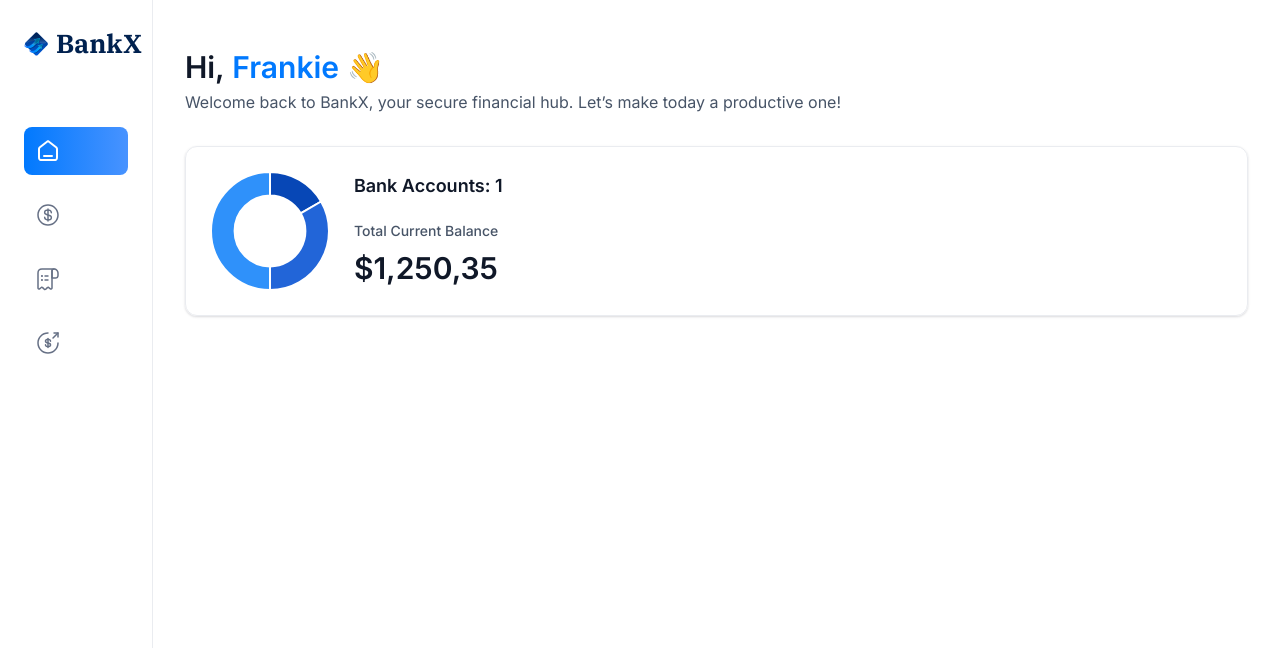
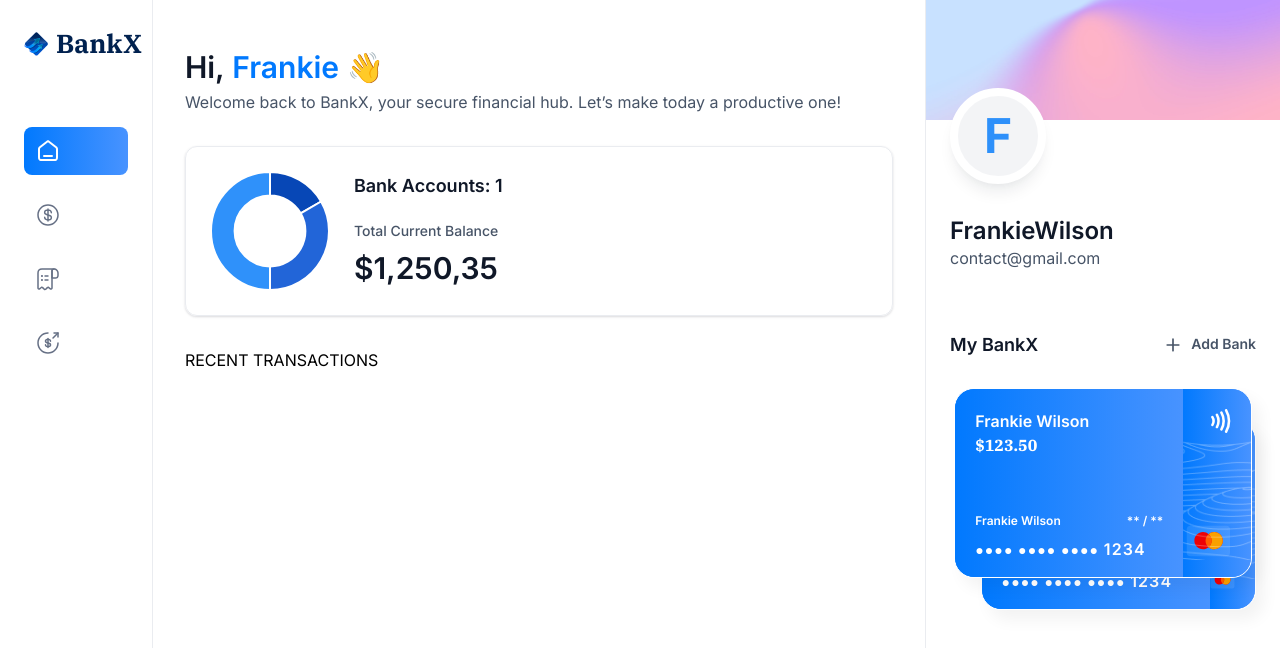
Before and after one commit to realFrankieWilson/bankX, a Next.js app: page / in a window 1280 px wide. Shown: the top 648 px of the page. Built offline with nearby package versions, Linux system fonts and the light colour scheme.

Commit message:
implement the right sidebar and the complete route

```diff
--- /dev/null
+++ b/app/(root)/my-banks/page.tsx
@@ -0,0 +1,9 @@
+import React from 'react'
+
+const Mybanks = () => {
+  return (
+    <div>Mybanks</div>
+  )
+}
+
+export default Mybanks
--- a/app/(root)/page.tsx
+++ b/app/(root)/page.tsx
@@ -1,8 +1,9 @@
 import TotalBalanceBox from '@/components/TotalBalanceBox';
 import HeaderBox from '@/components/HeaderBox';
+import RightSidebar from '@/components/RightSidebar';
 
 const Home = () => {
-    const loggedIn = { firstName: 'Frankie' };
+    const loggedIn = { firstName: 'Frankie', lastName: 'Wilson', email: 'contact@gmail.com' };
 
     return (
         <section className='home'>
@@ -23,7 +24,16 @@ const Home = () => {
                     totalCurrentBalance={1250.35}
                     />
                 </header>
+
+                RECENT TRANSACTIONS
             </div>
+
+            {/* Right Hand Side data */}
+            <RightSidebar
+            user={loggedIn}
+            transactions={[]}
+            banks={[{currentBalance: 123.50}, {currentBalance: 100.10}]}
+            />
         </section>
     )
 }
--- /dev/null
+++ b/app/(root)/payment-transfer/page.tsx
@@ -0,0 +1,9 @@
+import React from 'react'
+
+const Transfer = () => {
+  return (
+    <div>Transfer</div>
+  )
+}
+
+export default Transfer
--- /dev/null
+++ b/app/(root)/transaction-history/page.tsx
@@ -0,0 +1,9 @@
+import React from 'react'
+
+const TransactionHistory = () => {
+  return (
+    <div>TransactionHistory</div>
+  )
+}
+
+export default TransactionHistory
--- /dev/null
+++ b/components/BankCard.tsx
@@ -0,0 +1,67 @@
+import { formatAmount } from '@/lib/utils'
+import Link from 'next/link'
+import Image from 'next/image'
+import React from 'react'
+
+const BankCard = ({ account, userName, showBalance=true }: CreditCardProps) => {
+  return (
+    <div className='flex flex-col'>
+        <Link href="/" className='bank-card'>
+          <div className="bank-card_content">
+            <div>
+              <h1 className="text-16 font-semibold text-white">
+                {account.name || userName}
+              </h1>
+              <p className="font-ibm-plex-serif font-black text-white">
+                {formatAmount(account.currentBalance)}
+              </p>
+            </div>
+
+            <article className="flex flex-col gap-2">
+              <div className="flex justify-between">
+                <h1 className="text-12 font-semibold text-white">
+                  {userName}
+                </h1>
+                <h2 className="text-12 font-semibold text-white">
+                  ** / **
+                </h2>
+              </div>
+              <p className="text-14 font-semibold tracking-[1.1px] text-white">
+                ●●●● ●●●● ●●●● <span className="text-16">
+                  1234
+                </span>
+              </p>
+            </article>
+          </div>
+
+          <div className="bank-card_icon">
+            <Image
+              src="/icons/Paypass.svg"
+              width={20}
+              height={24}
+              alt="pay"
+            />
+            <Image
+              src="/icons/mastercard.svg"
+              width={45}
+              height={32}
+              alt='mastercard'
+              className='ml-5'
+            />
+          </div>
+
+          <Image
+            src="/icons/lines.png"
+            width={316}
+            height={190}
+            alt='lines'
+            className='absolute top-0 left'
+          />
+        </Link>
+
+        {/* COPY Card number */}
+    </div>
+  )
+}
+
+export default BankCard
--- a/components/MobileNav.tsx
+++ b/components/MobileNav.tsx
@@ -11,7 +11,7 @@ import {
   } from "@/components/ui/sheet"
 import { sidebarLinks } from "@/constants"
 import { cn } from "@/lib/utils"
-  import Image from "next/image"
+import Image from "next/image"
 import Link from "next/link"
 import { usePathname } from "next/navigation"
 
--- /dev/null
+++ b/components/RightSidebar.tsx
@@ -0,0 +1,68 @@
+import Image from "next/image"
+import Link from "next/link"
+import React from 'react'
+import BankCard from "./BankCard"
+
+const RightSidebar = ({ user, transactions, banks}: RightSidebarProps) => {
+  return (
+    <aside className="right-sidebar">
+        <section className="flex flex-col pb-8">
+            <div className="profile-banner" />
+            <div className="profile">
+                <div className="profile-img">
+                    <span className='text-5xl font-bold text-blue-500'>{user.firstName[0]}</span>
+                </div>
+
+                <div className="profile-details">
+                    <h1 className="profile-name">{user.firstName}{user.lastName}</h1>
+                    <p className="profile-email">{user.email}</p>
+                </div>
+            </div>
+        </section>
+
+        <section className="banks">
+            <div className="flex w-full justify-between">
+                <h2 className="header-2">My BankX</h2>
+                <Link className="flex gap-2" href="/">
+                    <Image
+                    src="/icons/plus.svg"
+                    width={20}
+                    height={20}
+                    alt="plus"
+                    />
+                    <h2 className="text-14 font-semibold text-gray-600">
+                        Add Bank
+                    </h2>
+                </Link>
+            </div>
+
+            {/* Display banks if available */}
+            {banks?.length > 0 && (
+                <div className="relative flex flex-1 flex-col items-center justify-center gap-5">
+                    <div className="relative z-10">
+                        <BankCard
+                            key={banks[0].$id}
+                            account={banks[0]}
+                            userName={`${user.firstName} ${user.lastName}`}
+                            showBalance={false}
+                        />
+                    </div>
+                    {banks[1] && (
+                        <div className="absolute right-0 z-0 top-8 w-[90%]">
+                           <BankCard
+                            key={banks[1].$id}
+                            account={banks[1]}
+                            userName={`${user.firstName} ${user.lastName}`}
+                            showBalance={false}
+                           />
+                        </div>
+                    )}
+                </div>
+            )
+            }
+        </section>
+    </aside>
+  )
+}
+
+export default RightSidebar
```
